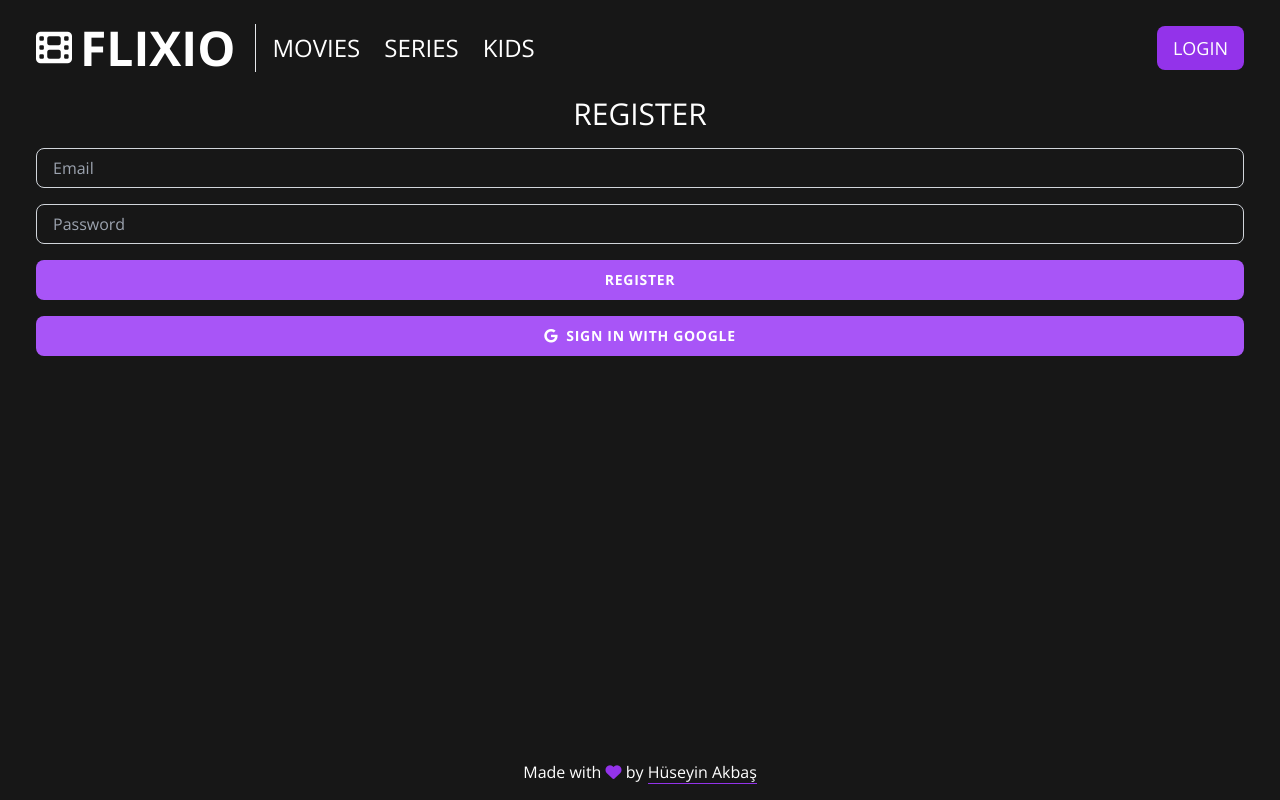
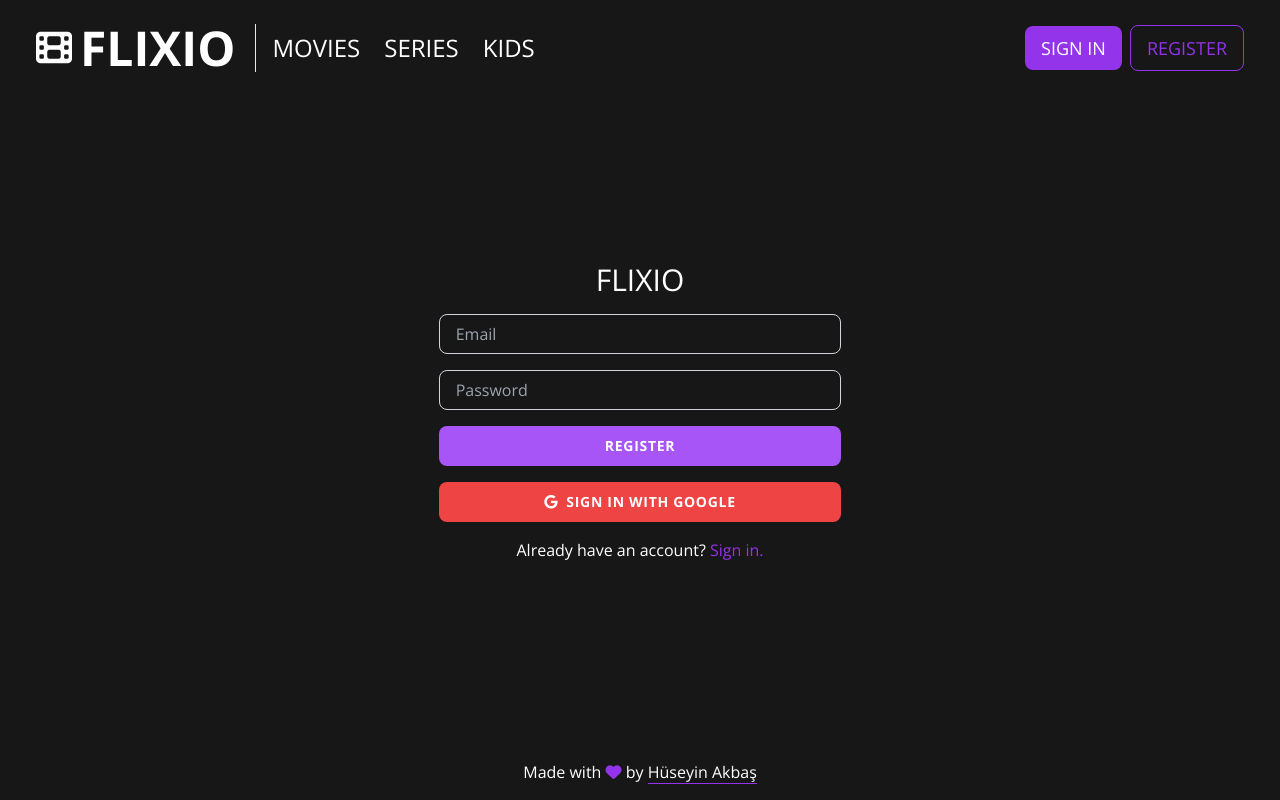
Before and after one commit to whitehead421/vue-flixio-movies, a Vue app: page /register in a window 1280 px wide. Built offline with nearby package versions, Linux system fonts and the light colour scheme; no server answers.

Commit message:
📦 refactor: responsive and auth improvements

```diff
--- a/src/assets/tailwind.css
+++ b/src/assets/tailwind.css
@@ -37,4 +37,9 @@
     @apply flex h-10 w-full items-center justify-center rounded-lg bg-purple-500 text-sm font-bold uppercase tracking-wider
     text-white outline-none transition-all duration-300 hover:-translate-y-1 hover:bg-purple-600 focus:border-none focus:ring-2 focus:ring-purple-600  focus:ring-offset-2 active:bg-purple-700;
   }
+
+  .btn-google {
+    @apply flex h-10 w-full items-center justify-center rounded-lg bg-red-500 text-sm font-bold uppercase tracking-wider
+    text-white outline-none transition-all duration-300 hover:-translate-y-1 hover:bg-red-600 focus:border-none focus:ring-2 focus:ring-red-600  focus:ring-offset-2 active:bg-red-700;
+  }
 }
--- a/src/components/NavigationBar.vue
+++ b/src/components/NavigationBar.vue
@@ -12,37 +12,48 @@
         </RouterLink>
         <img
           class="h-10 w-10 rounded-full sm:hidden"
-          :src="`${user.photoURL}`"
+          :src="auth.currentUser?.photoURL"
           alt="avatar"
           @click="toggleVisibility"
         />
       </div>
       <div
-        class="text-md flex w-full items-center justify-between sm:justify-normal sm:gap-4 sm:text-xl xl:gap-6 xl:text-2xl"
+        class="flex flex-1 items-center gap-4 sm:justify-normal sm:text-xl xl:gap-6 xl:text-2xl"
       >
         <RouterLink to="/movies">MOVIES</RouterLink>
         <RouterLink to="/tv-shows">SERIES</RouterLink>
         <RouterLink to="/kids">KIDS</RouterLink>
-        <RouterLink class="ml-auto" to="/login">
+        <div class="ml-auto flex flex-row items-center gap-2">
+          <RouterLink to="/login">
             <div
               v-if="!isLoggedIn"
-            class="rounded-lg bg-secondary px-2 py-1 text-xs text-white ring-secondary transition duration-500 hover:bg-opacity-60 active:ring-2 lg:text-lg xl:px-4 xl:py-2 xl:text-lg"
+              class="rounded-lg bg-secondary px-2 py-1 text-xs text-white ring-secondary transition duration-500 hover:bg-opacity-60 active:ring-2 sm:px-3 sm:py-2 lg:text-lg xl:px-4 xl:py-2 xl:text-lg"
             >
-            LOGIN
+              SIGN IN
             </div>
           </RouterLink>
+          <RouterLink to="/register">
+            <div
+              v-if="!isLoggedIn"
+              class="rounded-lg border border-secondary px-2 py-1 text-xs text-secondary ring-secondary transition duration-500 hover:bg-opacity-60 active:ring-2 sm:px-3 sm:py-2 lg:text-lg xl:px-4 xl:py-2 xl:text-lg"
+            >
+              REGISTER
+            </div>
+          </RouterLink>
+        </div>
         <div
           class="relative ml-auto hidden h-10 w-10 sm:block xl:h-14 xl:w-14"
           v-if="isLoggedIn"
         >
           <img
             class="cursor-pointer rounded-full object-cover"
-            :src="`${user.photoURL}`"
-            alt="user avatar"
+            :src="auth.currentUser?.photoURL"
+            alt="user"
             @click="toggleVisibility"
           />
+          <transition name="fade">
             <div
-            class="absolute right-2 top-14 flex cursor-pointer flex-col justify-center overflow-hidden rounded-lg bg-primary text-xs uppercase text-white shadow-md shadow-black"
+              class="absolute right-2 top-14 flex cursor-pointer flex-col justify-center overflow-hidden rounded-lg border border-secondary bg-primary text-xs uppercase text-white shadow-md shadow-black lg:top-20"
               v-if="isVisible"
               @click="toggleVisibility"
             >
@@ -69,6 +80,7 @@
                 <p class="">Sign Out</p>
               </div>
             </div>
+          </transition>
         </div>
       </div>
     </nav>
@@ -80,18 +92,15 @@ import { RouterLink, useRouter } from 'vue-router'
 import { ref, onMounted } from 'vue'
 import { getAuth, onAuthStateChanged, signOut } from 'firebase/auth'
 
+let auth = getAuth()
 const isVisible = ref(false)
 const isLoggedIn = ref(false)
 const router = useRouter()
-const user = ref({})
-let auth
+
 onMounted(() => {
-  auth = getAuth()
   onAuthStateChanged(auth, (user) => {
     if (user) {
       isLoggedIn.value = true
-      user.value = user
-      console.log(user)
     } else {
       isLoggedIn.value = false
     }
@@ -112,8 +121,21 @@ const toggleVisibility = () => {
 }
 
 const handleSignOut = () => {
+  isLoggedIn.value = false
   signOut(auth).then(() => {
     router.push({ name: 'home' })
   })
 }
 </script>
+
+<style scoped>
+.fade-enter-active,
+.fade-leave-active {
+  transition: opacity 500ms;
+}
+
+.fade-enter,
+.fade-leave-to {
+  opacity: 0;
+}
+</style>
--- a/src/views/LoginView.vue
+++ b/src/views/LoginView.vue
@@ -1,8 +1,8 @@
 <template>
   <div
-    class="container flex flex-col items-center justify-center text-center text-white"
+    class="container flex flex-1 flex-col items-center justify-center text-center text-white"
   >
-    <h1 class="mb-4 text-3xl">LOGIN</h1>
+    <h1 class="mb-4 text-3xl">FLIXIO</h1>
     <form class="flex w-1/3 flex-col gap-4">
       <input
         type="email"
@@ -21,22 +21,27 @@
       <p class="text-red-500" v-if="errMsg">
         {{ errMsg }}
       </p>
+      <button @click="login" class="btn btn-primary">Login</button>
       <button @click="signInWithGoogle" class="btn btn-google flex gap-2">
         <i class="fab fa-google"></i>
-        <span>Login with Google</span>
+        <span>Sign in with Google</span>
       </button>
-      <button @click="login" class="btn btn-primary">Login</button>
     </form>
     <p class="my-4">
-      Don't you have an account yet?
-      <RouterLink class="text-secondary" to="/register">Join us!</RouterLink>
+      No account?
+      <RouterLink class="text-secondary" to="/register">Create one!</RouterLink>
     </p>
   </div>
 </template>
 
 <script setup>
 import { ref } from 'vue'
-import { getAuth, signInWithEmailAndPassword } from 'firebase/auth'
+import {
+  getAuth,
+  signInWithEmailAndPassword,
+  GoogleAuthProvider,
+  signInWithPopup,
+} from 'firebase/auth'
 import { useRouter } from 'vue-router'
 
 const email = ref('')
@@ -50,8 +55,7 @@ const login = (e) => {
   signInWithEmailAndPassword(auth, email.value, password.value)
     .then((userCredential) => {
       console.log('Successfully signed!')
-      console.log(userCredential)
-      // go home with name
+      // sessionStorage.setItem('user', JSON.stringify(userCredential.user))
       router.push({ name: 'home' })
     })
     .catch((error) => {
@@ -73,7 +77,19 @@ const login = (e) => {
     })
 }
 
-const signInWithGoogle = (e) => {}
+const signInWithGoogle = (e) => {
+  e.preventDefault()
+  const provider = new GoogleAuthProvider()
+  signInWithPopup(getAuth(), provider)
+    .then((result) => {
+      // sessionStorage.setItem('user', JSON.stringify(result.user))
+      router.push({ name: 'home' })
+    })
+    .catch((error) => {
+      console.log(error.code)
+      console.log(error.message)
+    })
+}
 </script>
 
 <style lang="scss" scoped></style>
--- a/src/views/RegisterView.vue
+++ b/src/views/RegisterView.vue
@@ -1,7 +1,9 @@
 <template>
-  <div class="container text-center text-white">
-    <h1 class="mb-4 text-3xl">REGISTER</h1>
-    <form class="flex flex-col gap-4">
+  <div
+    class="container flex flex-1 flex-col items-center justify-center text-center text-white"
+  >
+    <h1 class="mb-4 text-3xl">FLIXIO</h1>
+    <form class="flex w-1/3 flex-col gap-4">
       <input type="email" placeholder="Email" class="input" v-model="email" />
       <input
         type="password"
@@ -16,6 +18,10 @@
         <span>Sign in with Google</span>
       </button>
     </form>
+    <p class="my-4">
+      Already have an account?
+      <RouterLink class="text-secondary" to="/login"> Sign in. </RouterLink>
+    </p>
   </div>
 </template>
 
@@ -26,6 +32,7 @@ import {
   createUserWithEmailAndPassword,
   GoogleAuthProvider,
   signInWithPopup,
+  updateProfile,
 } from 'firebase/auth'
 import { useRouter } from 'vue-router'
 
@@ -36,10 +43,11 @@ const router = useRouter()
 const register = (e) => {
   e.preventDefault()
   createUserWithEmailAndPassword(getAuth(), email.value, password.value)
-    .then((userCredential) => {
-      console.log('Successfully registered!')
-      // go home with name
+    .then(async (result) => {
       router.push({ name: 'home' })
+      await updateProfile(result.user, {
+        photoURL: 'https://i.hizliresim.com/pkdv54p.png',
+      })
     })
     .catch((error) => {
       console.log('Error registering!', error.code)
@@ -52,7 +60,9 @@ const signInWithGoogle = (e) => {
   const provider = new GoogleAuthProvider()
   signInWithPopup(getAuth(), provider)
     .then((result) => {
-      console.log(result.user)
+      // make user logined in
+      console.log('Successfully signed!')
+
       router.push({ name: 'home' })
     })
     .catch((error) => {
```
Also changed, not shown: src/assets/img/default-avatar.png (added). Lines whose indentation alone changed are shown as unchanged.
